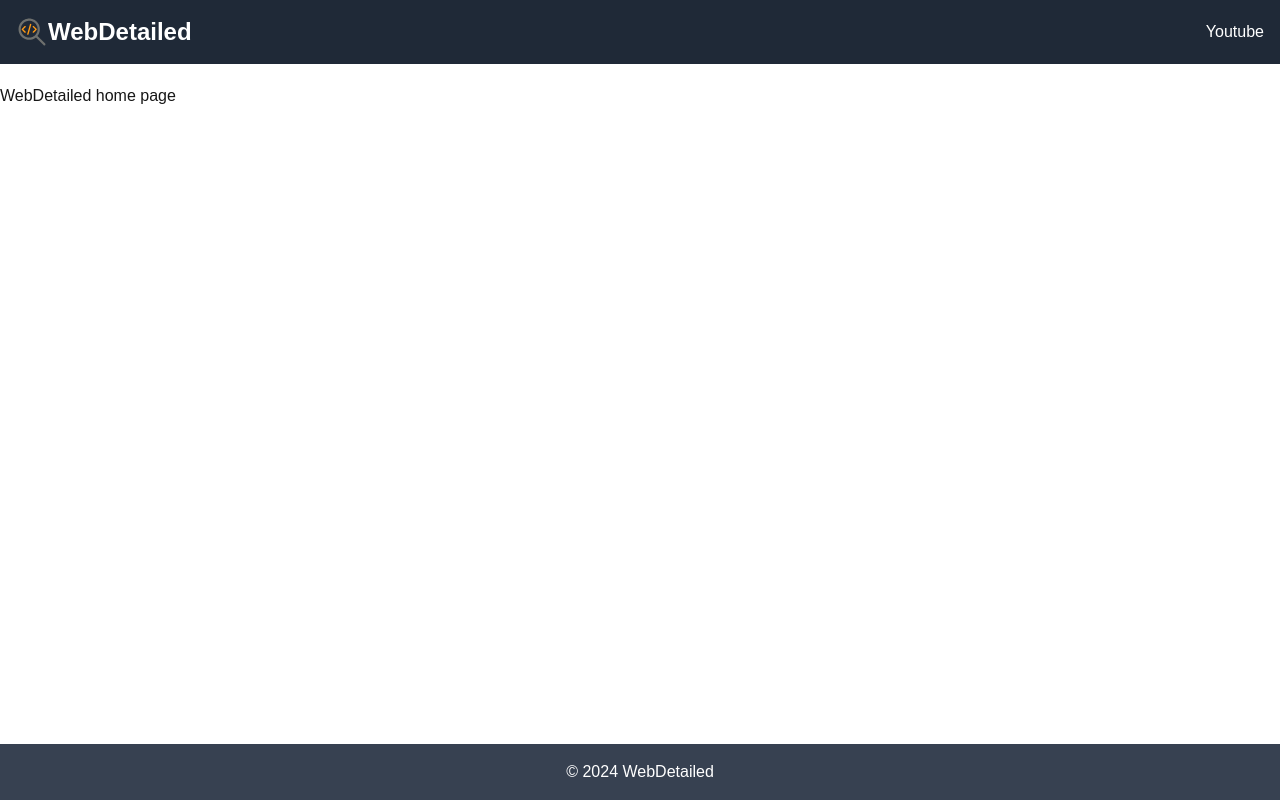
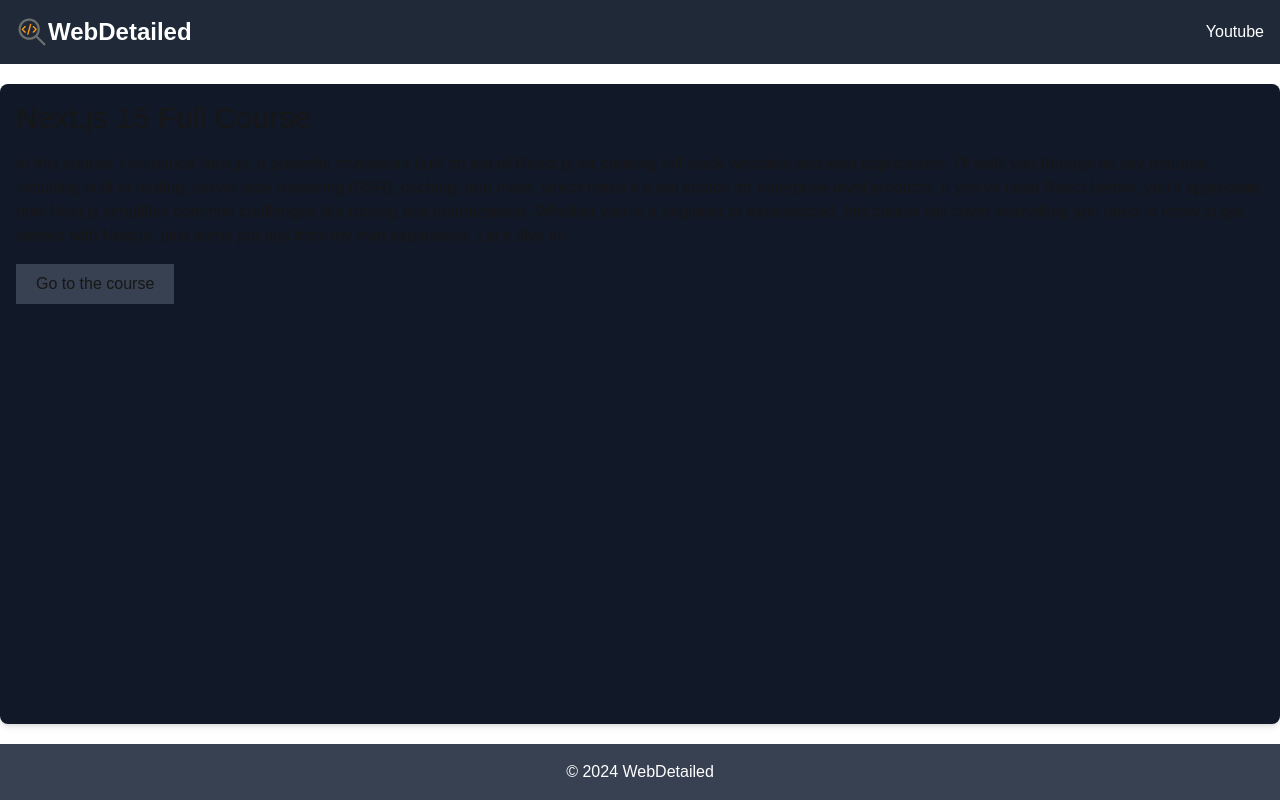
Before and after one commit to bagherani/webdetailed, a Next.js app: page / in a window 1280 px wide. Built offline with nearby package versions, Linux system fonts and the light colour scheme.

Commit message:
feat: navigation added to the nextjs course

```diff
--- a/src/app/(courses)/nextjs-15/(001)/intro/page.mdx
+++ b/src/app/(courses)/nextjs-15/(001)/intro/page.mdx
@@ -1,4 +1,11 @@
-# Getting Started with Next.js 15: A Comprehensive Guide to Building Full-Stack Applications with the App Router"
+import { LessonNavigation } from "@/components/lesson-navigation";
+
+export const metadata = {
+  title: "Getting Started with Next.js 15",
+  description: "A Comprehensive Guide to Building Full-Stack Applications with the App Router",
+}
+
+# Getting Started with Next.js 15: A Comprehensive Guide to Building Full-Stack Applications with the App Router
 **Next.js** has become the go-to framework for building powerful, SEO-friendly, and scalable web applications, especially since the release of versions 14 and 15. These newer versions bring a fundamental shift to Next.js with the introduction of the **App Router**. This update allows for a more modular and streamlined approach to routing and data fetching, enhancing performance and developer experience.
 
 In this post, I’ll break down the basics of Next.js 14+ and the App Router, so you can get started with best practices in building scalable full-stack applications.
@@ -143,3 +150,5 @@
 Explore the [Next.js documentation](https://nextjs.org/docs) or check out the video above to get a deeper understanding of how to leverage these new features in your projects.
 
 Happy coding!
+
+<LessonNavigation nextUrl={'/nextjs-15/create-next-app'} nextText={'Next.js 15 Setup Guide: Basic, Template, and Monorepo Installations with TurboRepo'} prevUrl={'/nextjs-15'} prevText={'Back to the course'}/>
--- a/src/app/(courses)/nextjs-15/(002)/create-next-app/page.mdx
+++ b/src/app/(courses)/nextjs-15/(002)/create-next-app/page.mdx
@@ -1,3 +1,10 @@
+import { LessonNavigation } from "@/components/lesson-navigation";
+
+export const metadata = {
+  title: "How to create a Next.js application",
+  description: "Next.js 15 Setup Guide: Basic, Template, and Monorepo Installations with TurboRepo",
+}
+
 # Next.js 15 Setup Guide: Basic, Template, and Monorepo Installations with TurboRepo
 
 With the release of Next.js 15, new possibilities for modular architecture and high-performance builds have emerged. This guide walks you through setting up a basic Next.js app, adding boilerplate templates for testing, and configuring a **monorepo** setup with **TurboRepo**.
@@ -136,3 +143,5 @@
 Whether you need a basic Next.js setup or a powerful monorepo with TurboRepo, this guide provides the steps to start with Next.js 15. Tailor your configuration based on project needs, from simple applications to complex setups with testing and multiple app modules.
 
 For more details, check out the [Next.js documentation](https://nextjs.org/docs) and the [TurboRepo guide](https://turbo.build/repo/docs).
+
+<LessonNavigation nextUrl={'/nextjs-15/project-structure'} nextText={'Understanding the Next.js Project Structure: An In-Depth Guide'} prevUrl={'/nextjs-15/intro'} prevText={'Getting Started with Next.js 15: A Comprehensive Guide to Building Full-Stack Applications with the App Router'}/>
--- a/src/app/(courses)/nextjs-15/(003)/project-structure/page.mdx
+++ b/src/app/(courses)/nextjs-15/(003)/project-structure/page.mdx
@@ -1,3 +1,10 @@
+import { LessonNavigation } from "@/components/lesson-navigation";
+
+export const metadata = {
+  title: "Understanding the Next.js Project Structure",
+  description: "Learn the purpose of each default file and folder in a new Next.js project for a well-organized setup",
+}
+
 # Understanding the Next.js Project Structure: An In-Depth Guide
 
 Next.js automatically includes several default files and folders in a new project. In this guide, we will explore the role of each one and how they contribute to a well-organized, efficient project.
@@ -73,3 +80,5 @@
 ---
 
 For a deeper dive, watch the full video embedded above for practical examples and a walk-through of setting up your Next.js project structure.
+
+<LessonNavigation nextUrl={'/nextjs-15/configure-debugging'} nextText={'Configuring Debugging in a Next.js App'} prevUrl={'/nextjs-15/create-next-app'} prevText={'Understanding the Next.js Project Structure: An In-Depth Guide'}/>
--- a/src/app/(courses)/nextjs-15/(004)/configure-debugging/page.mdx
+++ b/src/app/(courses)/nextjs-15/(004)/configure-debugging/page.mdx
@@ -1,3 +1,10 @@
+import { LessonNavigation } from "@/components/lesson-navigation";
+
+export const metadata = {
+  title: "Configuring Debugging in a Next.js App",
+  description: "Set up debugging in Next.js with VS Code to streamline development",
+}
+
 
 # Configuring Debugging in a Next.js App
 Before diving into routing, let’s configure debugging in a Next.js project to streamline the development experience. We’ll focus on Visual Studio Code (VS Code), as it is widely used, though similar steps apply for other editors like WebStorm (check respective documentation for details).
@@ -70,3 +77,5 @@
 This configuration ensures a smoother development experience, enabling powerful debugging capabilities directly within your VS Code environment.
 
 For a full walkthrough, watch the video embedded above.
+
+<LessonNavigation nextUrl={'/nextjs-15/routing-in-nextjs'} nextText={'Understanding URL Anatomy and Basic Routing in Next.js'} prevUrl={'/nextjs-15/configure-debugging'} prevText={'Configuring Debugging in a Next.js App'}/>
--- a/src/app/(courses)/nextjs-15/(005)/routing-in-nextjs/page.mdx
+++ b/src/app/(courses)/nextjs-15/(005)/routing-in-nextjs/page.mdx
@@ -1,7 +1,10 @@
-{/* ---
-title: "Understanding URL Anatomy and Basic Routing in Next.js"
-description: "Learn the essentials of URL structure and how to create simple routes in Next.js. This guide covers the anatomy of URLs, creating static routes, and handling nested routes in Next.js."
---- */}
+import { LessonNavigation } from "@/components/lesson-navigation";
+
+export const metadata={
+  title : "Understanding URL Anatomy and Basic Routing in Next.js",
+  description: "Master URL structure and simple routing in Next.js, including static and nested routes, with this concise guide"
+}
+
 # Understanding URL Anatomy and Basic Routing in Next.js
 In this guide, we’ll explore the structure of URLs and how to implement basic routing in a Next.js application.
 <iframe width="560" height="315" src="https://www.youtube.com/embed/QNXZcqDyzBM?si=ZJMs8dFqT0waGm59" title="YouTube video player" frameborder="0" allow="accelerometer; autoplay; clipboard-write; encrypted-media; gyroscope; picture-in-picture; web-share" referrerpolicy="strict-origin-when-cross-origin" allowfullscreen></iframe>
@@ -84,3 +87,5 @@
 This basic routing approach lets you set up a foundational structure in your Next.js app. Later, we’ll dive into dynamic routing, layouts, and templates.
 
 For a full walkthrough, watch the video embedded above.
+
+<LessonNavigation nextUrl={'/nextjs-15/layouts-in-nextjs'} nextText={'Layouts in Next.js: Creating Shared Layouts and Preserving State'} prevUrl={'/nextjs-15/configure-debugging'} prevText={'Configuring Debugging in a Next.js App'}/>
--- a/src/app/(courses)/nextjs-15/(006)/layouts-in-nextjs/page.mdx
+++ b/src/app/(courses)/nextjs-15/(006)/layouts-in-nextjs/page.mdx
@@ -1,7 +1,9 @@
-{/* ---
-title: "Layouts in Next.js: Creating Shared Layouts and Preserving State"
-description: "Explore how to use layouts in Next.js for shared UI elements across pages, nested layouts, and preserving component state during navigation."
---- */}
+import { LessonNavigation } from "@/components/lesson-navigation";
+
+export const metadata={
+  title : "Layouts in Next.js: Creating Shared Layouts and Preserving State",
+  description: "Explore how to use layouts in Next.js for shared UI elements across pages, nested layouts, and preserving component state during navigation"
+}
 
 # Layouts in Next.js: Creating Shared Layouts and Preserving State
 Layouts in Next.js provide a way to wrap content and share common elements, such as headers, footers, and sidebars, across multiple pages.
@@ -92,3 +94,5 @@
 Layouts help centralize shared elements and streamline navigation, improving both user experience and development efficiency.
 
 In the next guide, we’ll cover **templates** and explain the differences between templates and layouts in Next.js.
+
+<LessonNavigation nextUrl={'/nextjs-15/project-organization'} nextText={'Mastering Next.js Folder Structure: Best Practices for Organizing Your Project'} prevUrl={'/nextjs-15/routing-in-nextjs'} prevText={'Understanding URL Anatomy and Basic Routing in Next.js'}/>
--- a/src/app/(courses)/nextjs-15/layout.tsx
+++ b/src/app/(courses)/nextjs-15/layout.tsx
@@ -2,8 +2,6 @@
 
 export default function Layout({ children }: { children: ReactNode }) {
   return (
-    <div className="prose dark:prose-invert prose-lg mx-auto p-3">
-      {children}
-    </div>
+    <div className="prose mx-auto dark:prose-invert prose-lg">{children}</div>
   );
 }
--- a/src/app/(courses)/nextjs-15/page.tsx
+++ b/src/app/(courses)/nextjs-15/page.tsx
@@ -4,6 +4,7 @@
   return (
     <div>
       <h1>Next.js 15 full course</h1>
+      <p>Work is in progress</p>
       <ol>
         <li>
           <Link href="/nextjs-15/intro">Intro to Next.js</Link>
--- a/src/app/page.tsx
+++ b/src/app/page.tsx
@@ -1,3 +1,26 @@
 export default function Home() {
-  return <div>WebDetailed home page</div>;
+  return (
+    <>
+      <div className="grid">
+        <div className="card bg-gray-900 shadow-md rounded-lg p-4">
+          <h2 className="text-3xl">Next.js 15 Full Course</h2>
+          <p className="my-4">
+            In this course, I introduce Next.js, a powerful framework built on
+            top of React.js for creating full-stack websites and web
+            applications. I’ll walk you through its key features, including
+            built-in routing, server-side rendering (SSR), caching, and more,
+            which make it a top choice for enterprise-level products. If you’ve
+            used React before, you’ll appreciate how Next.js simplifies common
+            challenges like routing and optimizations. Whether you’re a beginner
+            or experienced, this course will cover everything you need to know
+            to get started with Next.js, plus some pro tips from my own
+            experience. Let’s dive in!
+          </p>
+          <a href="/nextjs-15" className="bg-gray-700 inline-block px-5 py-2">
+            Go to the course
+          </a>
+        </div>
+      </div>
+    </>
+  );
 }
--- /dev/null
+++ b/src/components/lesson-navigation/index.tsx
@@ -0,0 +1,34 @@
+import Link from "next/link";
+
+export const LessonNavigation = ({
+  nextUrl,
+  prevUrl,
+  nextText,
+  prevText,
+}: {
+  nextUrl: string;
+  prevUrl: string;
+  nextText: string;
+  prevText: string;
+}) => {
+  return (
+    <div className="flex flex-row w-full">
+      {prevText && prevUrl && (
+        <div className="me-auto w-1/3 mt-5 p-3 border rounded border-gray-500">
+          <span className="block">Previous Lesson:</span>
+          <Link className="inline-block" href={prevUrl}>
+            {prevText}
+          </Link>
+        </div>
+      )}
+      {nextText && nextUrl && (
+        <div className="ms-auto w-1/3 mt-5 p-3 border rounded border-gray-500">
+          <span className="block">Next Lesson:</span>
+          <Link className="inline-block" href={nextUrl}>
+            {nextText}
+          </Link>
+        </div>
+      )}
+    </div>
+  );
+};
```
